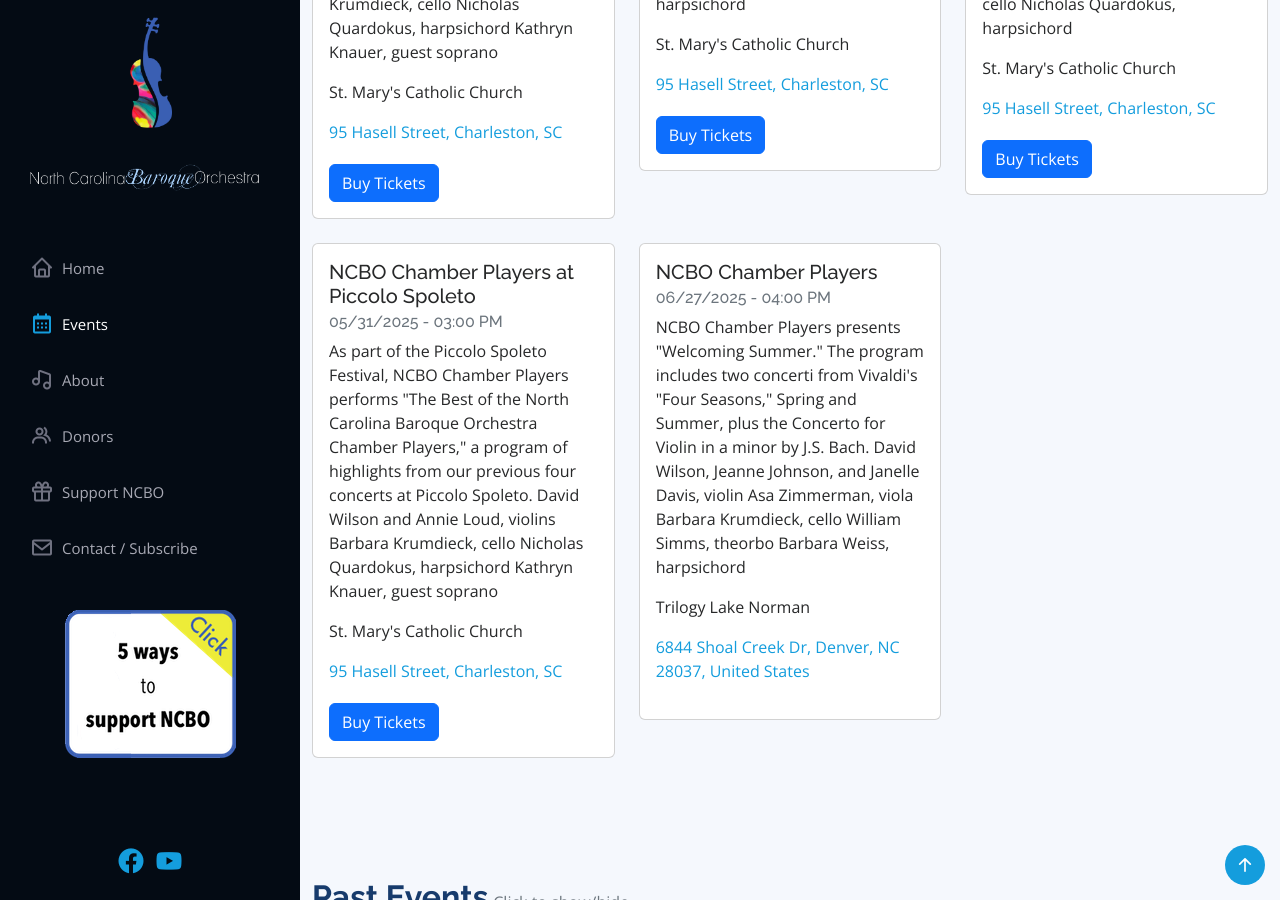
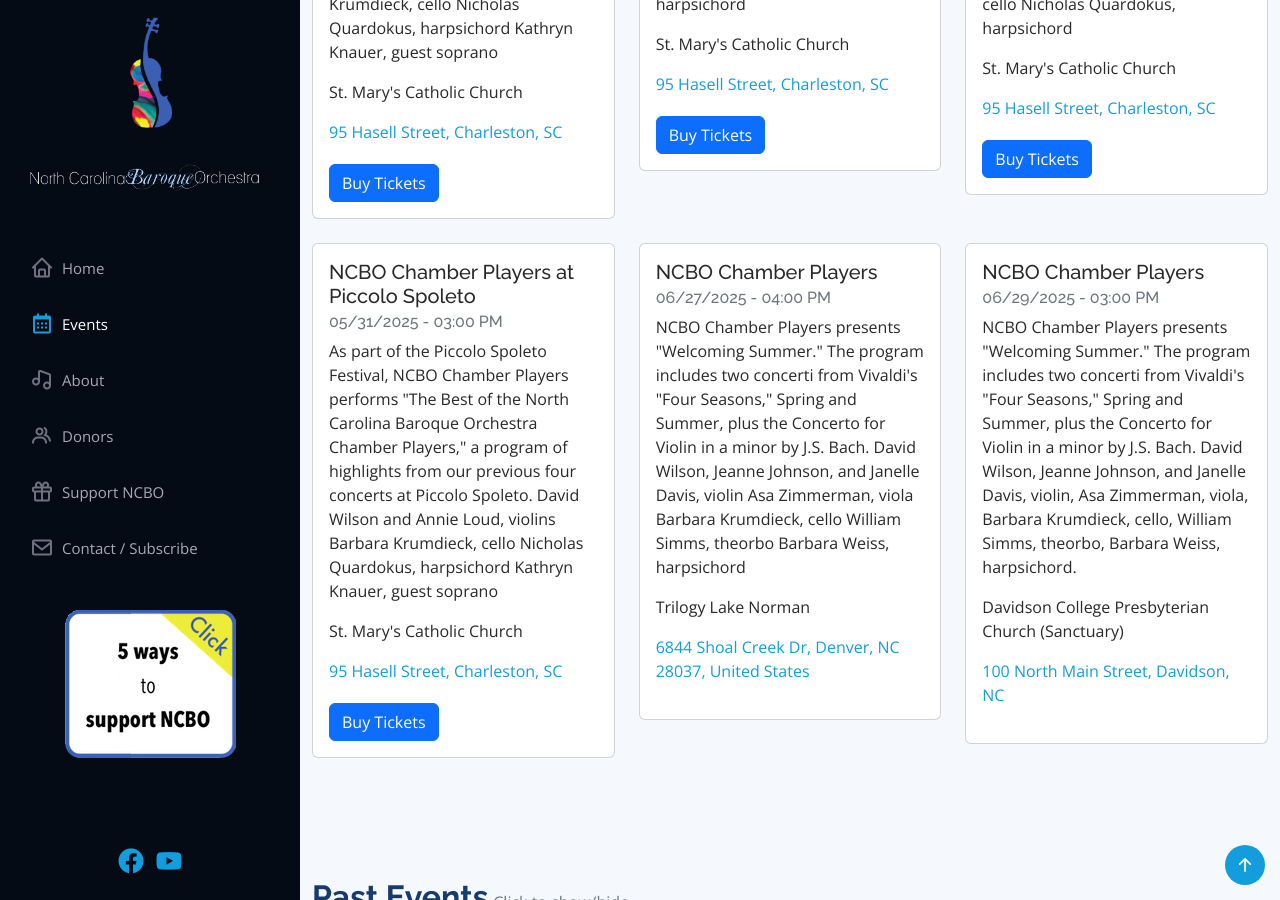
Before and after one commit to ncbaroqueorchestra/ncboweb, a Jekyll site: the page built from index.md, in a window 1280 px wide and 900 px high, scrolled down 2996 px. Built offline with Jekyll 4.4.1, drawn with Linux system fonts in a browser that asks for light colours; comment, search, counter and statistics services are not loaded.

Commit message:
Updated NCBO events

```diff
--- a/_data/events.yml
+++ b/_data/events.yml
@@ -189,3 +189,15 @@
   mapurl: https://maps.app.goo.gl/L8qNkPmWWumjq8ySA
   sortdate: '20250627'
   venue: Trilogy Lake Norman
+- address: 100 North Main Street, Davidson, NC
+  description: "NCBO Chamber Players presents \"Welcoming Summer.\" The program includes\
+    \ two concerti from Vivaldi's \"Four Seasons,\" Spring and Summer, plus the Concerto\
+    \ for Violin in a minor by J.S. Bach. \n\nDavid Wilson, Jeanne Johnson, and Janelle\
+    \ Davis, violin, Asa Zimmerman, viola, Barbara Krumdieck, cello, William Simms,\
+    \ theorbo, Barbara Weiss, harpsichord."
+  eventdate: 06/29/2025
+  eventtime: 03:00 PM
+  heading: NCBO Chamber Players
+  mapurl: https://maps.app.goo.gl/fL3tAGz2uMRs5gkb8
+  sortdate: '20250629'
+  venue: Davidson College Presbyterian Church (Sanctuary)
```
